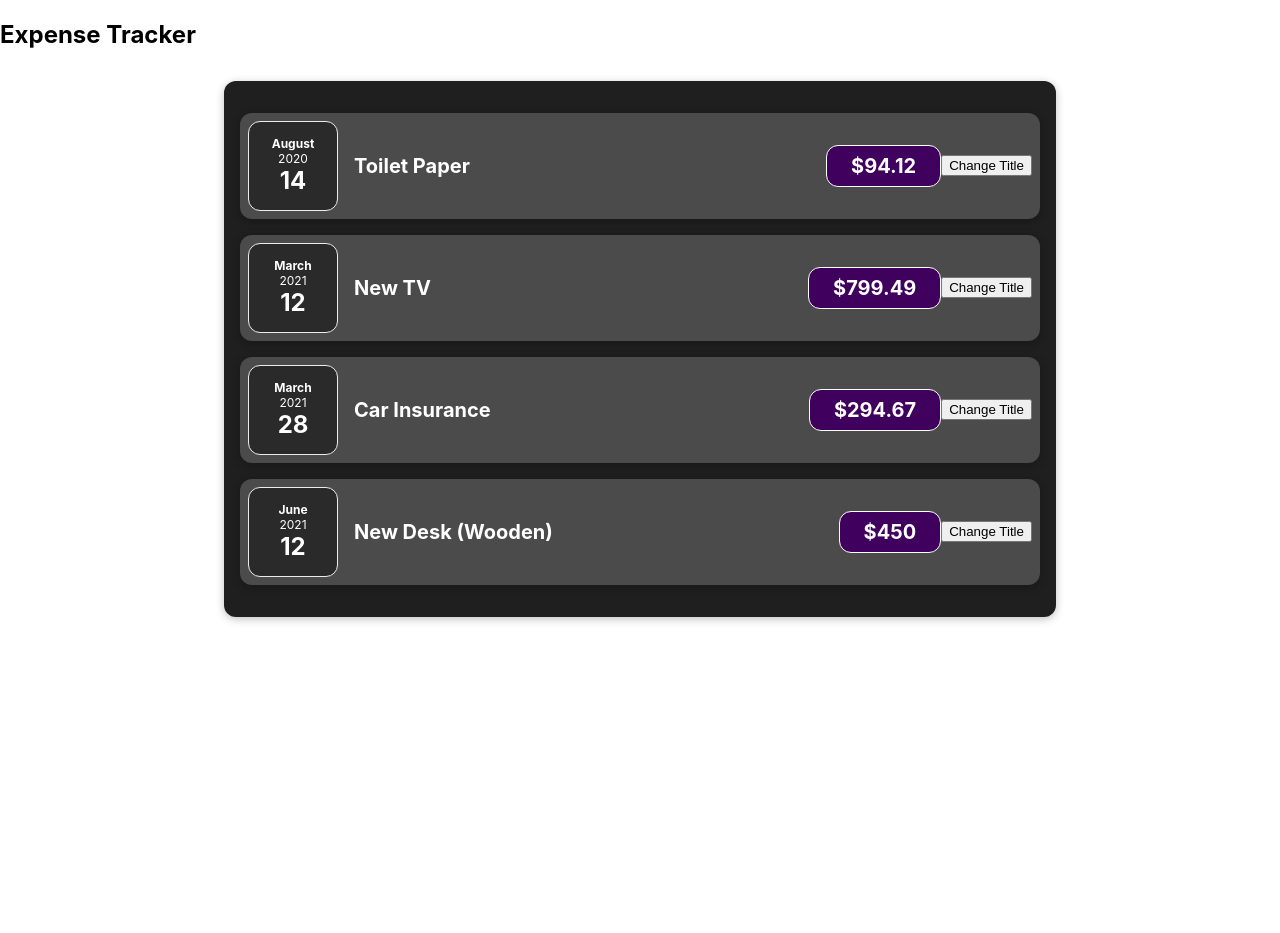
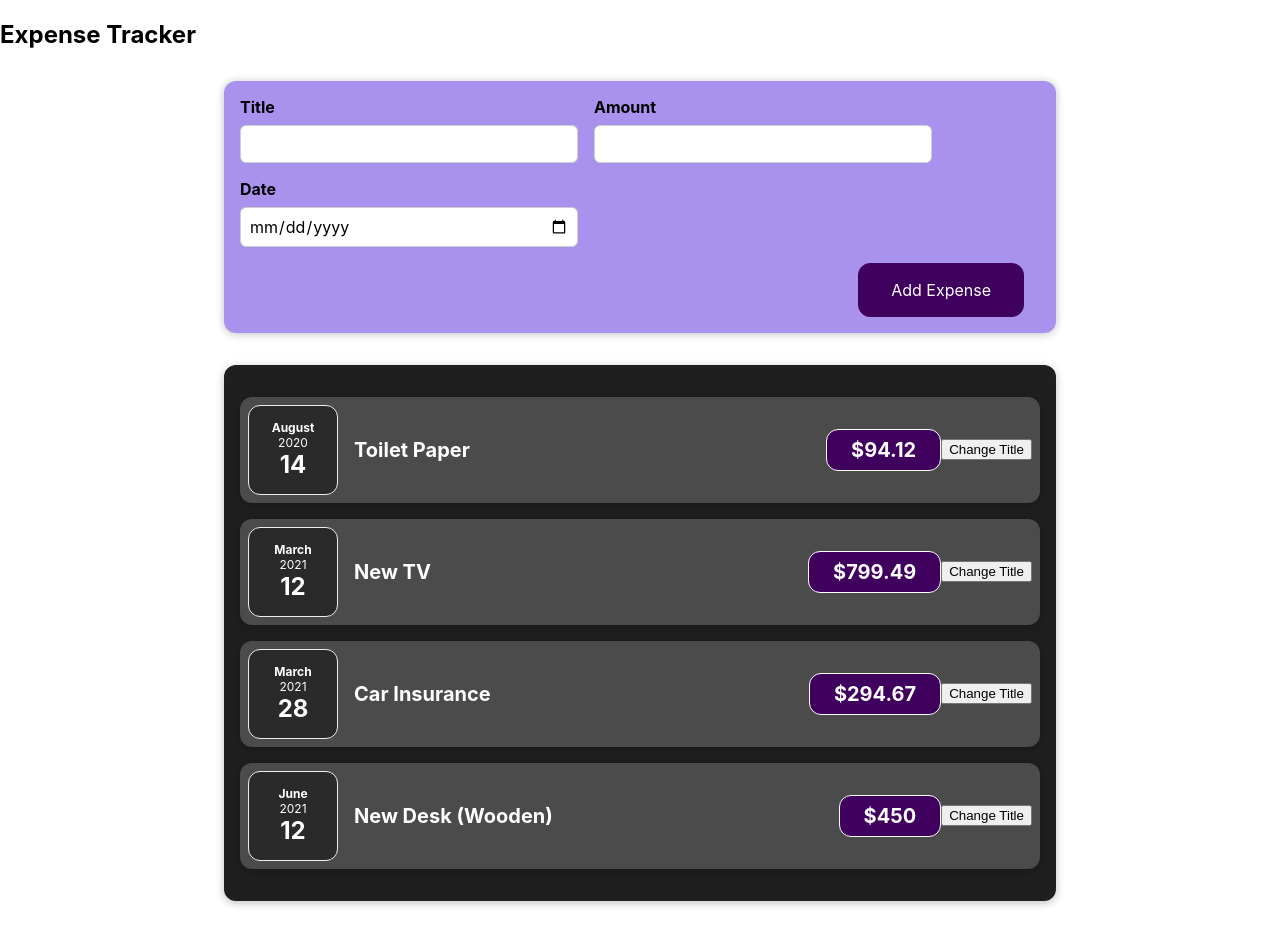
Before and after one commit to kingaboros/my-app-react, a React (Create React App) app: page / in a window 1280 px wide. Before the commit the page ends 800 px from the top, so only its background shows below. Built offline with nearby package versions, Linux system fonts and the light colour scheme.

Commit message:
Adding the ExpenseForm component

```diff
--- a/src/App.js
+++ b/src/App.js
@@ -1,29 +1,34 @@
-import React from "react";
-import Expenses from "./components/Expenses/Expenses";
+import React from 'react';
+
+import NewExpense from './components/NewExpense/NewExpense';
+import Expenses from './components/Expenses/Expenses';
 
 const App = () => {
   const expenses = [
     {
-      id: "e1",
-      title: "Toilet Paper",
+      id: 'e1',
+      title: 'Toilet Paper',
       amount: 94.12,
       date: new Date(2020, 7, 14),
     },
-    { id: "e2", title: "New TV", amount: 799.49, date: new Date(2021, 2, 12) },
+    { id: 'e2', title: 'New TV', amount: 799.49, date: new Date(2021, 2, 12) },
     {
-      id: "e3",
-      title: "Car Insurance",
+      id: 'e3',
+      title: 'Car Insurance',
       amount: 294.67,
       date: new Date(2021, 2, 28),
     },
     {
-      id: "e4",
-      title: "New Desk (Wooden)",
+      id: 'e4',
+      title: 'New Desk (Wooden)',
       amount: 450,
       date: new Date(2021, 5, 12),
     },
   ];
-
+  const addExpenseHandler = expense => {
+    console.log('In App.js');
+    console.log(expense);
+  };
   ///////////////// This is what happens under the hood when writing JSX code
   // return React.createElement(
   //   'div',
@@ -36,6 +41,7 @@
   return (
     <div className="App">
       <h2> Expense Tracker </h2>
+      <NewExpense onAddExpense={addExpenseHandler} />
       <Expenses items={expenses} />
     </div>
   );
--- /dev/null
+++ b/src/components/NewExpense/ExpenseForm.css
@@ -0,0 +1,26 @@
+.new-expense__controls {
+  display: flex;
+  flex-wrap: wrap;
+  gap: 1rem;
+  margin-bottom: 1rem;
+  text-align: left;
+}
+
+.new-expense__control label {
+  font-weight: bold;
+  margin-bottom: 0.5rem;
+  display: block;
+}
+
+.new-expense__control input {
+  font: inherit;
+  padding: 0.5rem;
+  border-radius: 6px;
+  border: 1px solid #ccc;
+  width: 20rem;
+  max-width: 100%;
+}
+
+.new-expense__actions {
+  text-align: right;
+}
--- /dev/null
+++ b/src/components/NewExpense/ExpenseForm.js
@@ -0,0 +1,97 @@
+import React, { useState } from 'react';
+
+import './ExpenseForm.css';
+
+const ExpenseForm = props => {
+  const [enteredTitle, setEnteredTitle] = useState('');
+  const [enteredAmount, setEnteredAmount] = useState('');
+  const [selectedDate, setSelectedDate] = useState('');
+
+  // const [userInput, setUserInput] = useState({
+  //   enteredTitle: '',
+  //   enteredAmount: '',
+  //   selectedDate: '',
+  // });
+
+  const titleChangeHandler = event => {
+    setEnteredTitle(event.target.value);
+    // setUserInput({
+    //   ...userInput, // we must copy the other values, otherwise we loose them
+    //   enteredTitle: event.target.value, // this line gets overridden
+    // });
+
+    // using prevState
+
+    // setUserInput(prevState => {
+    //   return { ...prevState, enteredTitle: event.target.value };
+    // });
+  };
+  const amountChangeHandler = event => {
+    setEnteredAmount(event.target.value);
+    // setUserInput({
+    //   ...userInput,
+    //   enteredAmount: event.target.value,
+    // });
+  };
+  const dateChangeHandler = event => {
+    setSelectedDate(event.target.value);
+    // setUserInput({
+    //   ...userInput,
+    //   selectedDate: event.target.value,
+    // });
+  };
+  const submitHandler = event => {
+    event.preventDefault(); // use this because we don't want the page to reload.
+
+    const expenseData = {
+      title: enteredTitle,
+      amount: enteredAmount,
+      date: new Date(selectedDate),
+    };
+
+    props.onSaveExpenseData(expenseData);
+    setEnteredTitle('');
+    setEnteredAmount('');
+    setSelectedDate('');
+  };
+
+  return (
+    <form onSubmit={submitHandler}>
+      <div className="new-expense__controls">
+        <div className="new-expense__control">
+          <label>Title</label>
+          <input
+            type="text"
+            value={enteredTitle}
+            onChange={titleChangeHandler}
+          />
+        </div>
+        <div className="new-expense__control">
+          <label>Amount</label>
+          <input
+            type="number"
+            value={enteredAmount}
+            onChange={amountChangeHandler}
+            min="0.01"
+            step="0.01"
+          />
+        </div>
+        <div className="new-expense__control">
+          <label>Date</label>
+          <input
+            type="date"
+            value={selectedDate}
+            onChange={dateChangeHandler}
+            min="2019-01-01"
+            max="2022-12-31"
+          />
+        </div>
+      </div>
+      <div className="new-expense__actions">
+        <button type="submit">Add Expense</button>
+      </div>
+    </form>
+  );
+};
+
+export default ExpenseForm;
--- /dev/null
+++ b/src/components/NewExpense/NewExpense.css
@@ -0,0 +1,38 @@
+.new-expense {
+  background-color: #a892ee;
+  padding: 1rem;
+  margin: 2rem auto;
+  width: 50rem;
+  max-width: 95%;
+  border-radius: 12px;
+  text-align: center;
+  box-shadow: 0 1px 8px rgba(0, 0, 0, 0.25);
+}
+
+.new-expense button {
+  font: inherit;
+  cursor: pointer;
+  padding: 1rem 2rem;
+  border: 1px solid #40005d;
+  background-color: #40005d;
+  color: white;
+  border-radius: 12px;
+  margin-right: 1rem;
+}
+
+.new-expense button:hover,
+.new-expense button:active {
+  background-color: #510674;
+  border-color: #510674;
+}
+
+.new-expense button.alternative {
+  color: #220131;
+  border-color: transparent;
+  background-color: transparent;
+}
+
+.new-expense button.alternative:hover,
+.new-expense button.alternative:active {
+  background-color: #ddb3f8;
+}
--- /dev/null
+++ b/src/components/NewExpense/NewExpense.js
@@ -0,0 +1,21 @@
+import React from 'react';
+import ExpenseForm from './ExpenseForm';
+import './NewExpense.css';
+
+const NewExport = props => {
+  const saveExpenseDataHandler = enteredExpenseData => {
+    const expenseData = {
+      ...enteredExpenseData,
+      id: Math.random().toString(),
+    };
+    props.onAddExpense(expenseData);
+  };
+
+  return (
+    <div className="new-expense">
+      <ExpenseForm onSaveExpenseData={saveExpenseDataHandler} />
+    </div>
+  );
+};
+
+export default NewExport;
```
